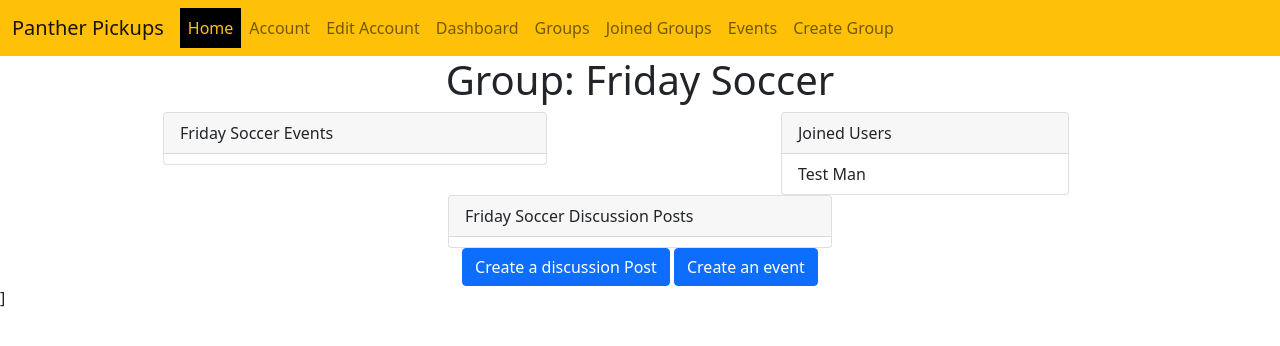
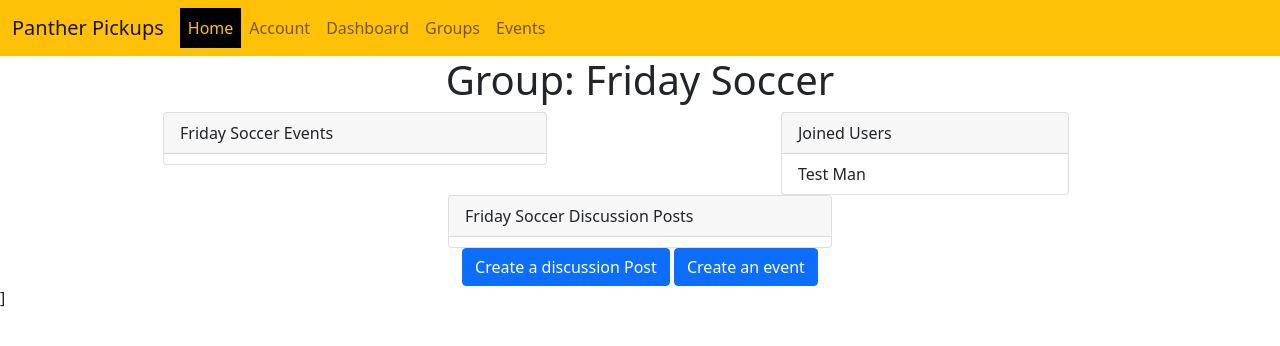
Before and after one commit to Lucky-Badger/SideJob, a Django app: page /groupEventsPage/1/ in a window 1280 px wide. Shown: the top 346 px of the page. Run offline with Django 4.2, Linux system fonts and the light colour scheme; data comes from the database, SQL or seed files in the repository; data that the repository does not hold is empty; style sheets or scripts are compiled from the project's sources; some libraries are stand-ins or nearby versions.

Commit message:
Nav bar updated

```diff
--- a/Group3Capstone/templates/account.html
+++ b/Group3Capstone/templates/account.html
@@ -34,6 +34,9 @@
                   <li class="nav-item">
                     <a class="nav-link border-dark" href="/joinedgroups/">Joined Groups</a>
                 </li>
+                <li class="nav-item">
+                    <a class="nav-link" href="/events/">Events</a>
+                </li>
 
             </ul>
 
--- a/Group3Capstone/templates/dashboard.html
+++ b/Group3Capstone/templates/dashboard.html
@@ -38,6 +38,9 @@
                   <li class="nav-item">
                     <a class="nav-link border-dark" href="/createGroupPage/">Create Group</a>
                 </li>
+                <li class="nav-item">
+                    <a class="nav-link" href="/events/">Events</a>
+                </li>
 
             </ul>
 
--- a/Group3Capstone/templates/groupEventsPage.html
+++ b/Group3Capstone/templates/groupEventsPage.html
@@ -24,23 +24,13 @@
                     <a class="nav-link" href="/account/">Account</a>
                 </li>
                 <li class="nav-item">
-                    <a class="nav-link" href="/editaccount/">Edit Account</a>
-                </li>
-                <li class="nav-item">
                     <a class="nav-link border-dark" href="/dashboard/">Dashboard</a>
                 </li>
                 <li class="nav-item">
                     <a class="nav-link" href="/groups/">Groups</a>
                 </li>
                 <li class="nav-item">
-                    <a class="nav-link border-dark" href="/joinedgroups/">Joined Groups</a>
-                </li>
-                <li class="nav-item">
                     <a class="nav-link" href="/events/">Events</a>
-                </li>
-                </li>
-                <li class="nav-item">
-                    <a class="nav-link border-dark" href="/createGroupPage/">Create Group</a>
                 </li>
 
             </ul>
--- a/Group3Capstone/templates/groups.html
+++ b/Group3Capstone/templates/groups.html
@@ -37,6 +37,10 @@
                 </li>
                 <li class="nav-item">
                     <a class="nav-link border-dark" href="/createGroupPage/">Create Group</a>
+                </li>
+
+                <li class="nav-item">
+                    <a class="nav-link" href="/events/">Events</a>
                 </li>
 
             </ul>
--- a/Group3Capstone/templates/joinedgroups.html
+++ b/Group3Capstone/templates/joinedgroups.html
@@ -37,6 +37,10 @@
                   <li class="nav-item">
                     <a class="nav-link border-dark" href="/createGroupPage/">Create Group</a>
                 </li>
+
+                <li class="nav-item">
+                    <a class="nav-link" href="/events/">Events</a>
+                </li>
             </ul>
 
         </div>
--- a/Group3Capstone/templates/notSIgnedIn.html
+++ b/Group3Capstone/templates/notSIgnedIn.html
@@ -36,6 +36,10 @@
                 </li>-->
                 <li class="nav-item">
                     <a class="nav-link border-dark" href="/createGroupPage/">Create Group</a>
+                </li>
+
+                <li class="nav-item">
+                    <a class="nav-link" href="/events/">Events</a>
                 </li>
 
             </ul>
```
Also changed, not shown: Group3Capstone/templates/eventsPage.html (+1 -7 lines).
